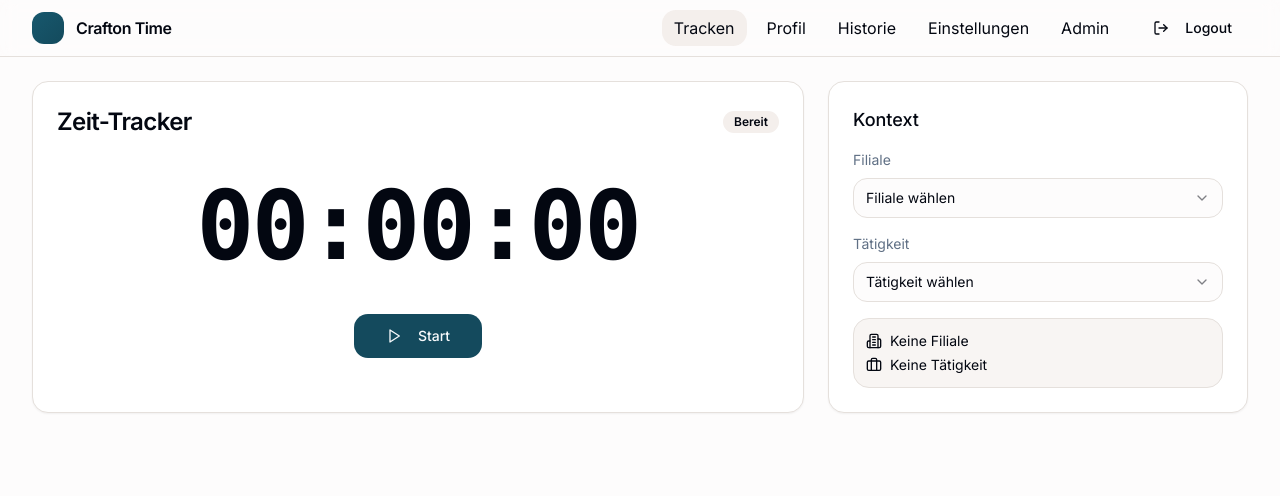
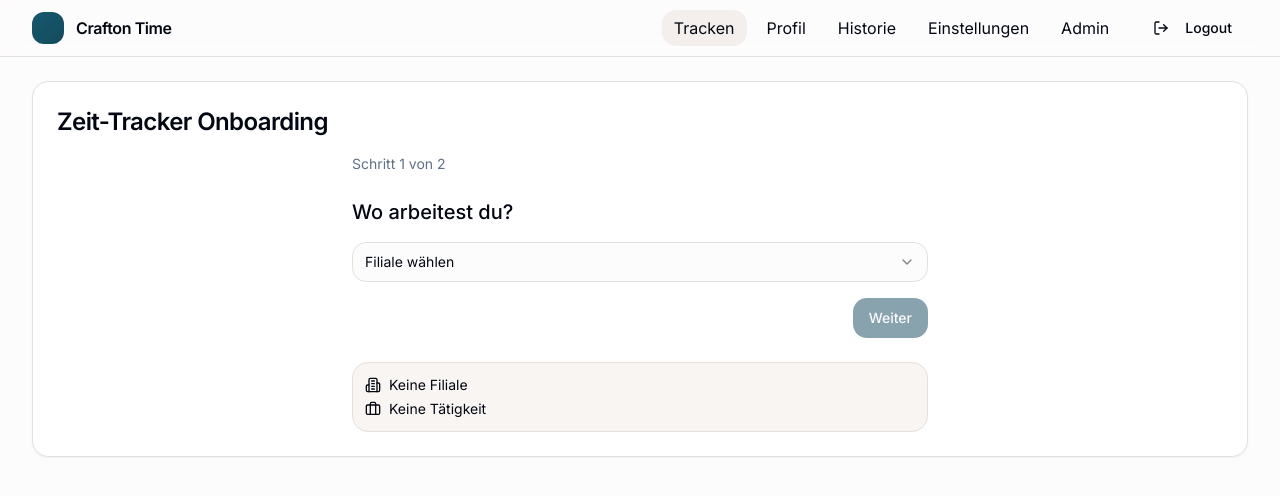
Before and after one commit to Crftn251/craftonzeiterfassung, a React (Vite) app: page / in a window 1280 px wide. Shown: the top 496 px of the page. Built offline with nearby package versions, Linux system fonts and the light colour scheme.

Commit message:
Implement onboarding flow
Create an onboarding process for new users after login. This flow will guide users through selecting their branch and then their activity before reaching the main tracker screen.

```diff
--- a/src/pages/Track.tsx
+++ b/src/pages/Track.tsx
@@ -5,6 +5,7 @@ import { Select, SelectContent, SelectItem, SelectTrigger, SelectValue } from "@
 import { AlertDialog, AlertDialogAction, AlertDialogCancel, AlertDialogContent, AlertDialogDescription, AlertDialogFooter, AlertDialogHeader, AlertDialogTitle, AlertDialogTrigger } from "@/components/ui/alert-dialog";
 import { toast } from "@/hooks/use-toast";
 import { Pause, Play, Square, RefreshCw, Building2, Briefcase, WifiOff } from "lucide-react";
+import OnboardingWizard from "./track/OnboardingWizard";
 
 const BRANCHES = ["SPZ", "J&C", "TAL", "BÜRO", "SPW", "SPR"] as const;
 const ACTIVITIES = ["Ordnung", "Verkauf", "Social Media", "OLS", "Ordern", "Meeting"] as const;
@@ -130,6 +131,8 @@ export default function Track() {
       ? { label: 'Pausiert', variant: 'secondary' }
       : { label: 'Läuft', variant: 'default' };
 
+  const showWizard = (!branch || !activity) && !session;
+
   return (
     <section className="grid gap-6 md:grid-cols-2 lg:grid-cols-[1fr,420px]">
       {offline && (
@@ -138,6 +141,22 @@ export default function Track() {
         </div>
       )}
 
+      {showWizard ? (
+        <article className="md:col-span-2 rounded-2xl border bg-card p-6 shadow-sm">
+          <header className="mb-4">
+            <h1 className="text-2xl font-semibold tracking-tight">Zeit-Tracker Onboarding</h1>
+          </header>
+          <OnboardingWizard
+            branches={BRANCHES as unknown as readonly string[]}
+            activities={ACTIVITIES as unknown as readonly string[]}
+            branch={branch}
+            activity={activity}
+            onChangeBranch={setBranch}
+            onChangeActivity={setActivity}
+          />
+        </article>
+      ) : (
+        <>
           <article className="rounded-2xl border bg-card p-6 shadow-sm">
             <header className="mb-4 flex items-center justify-between">
               <h1 className="text-2xl font-semibold tracking-tight">Zeit-Tracker</h1>
@@ -215,6 +234,8 @@ export default function Track() {
               </div>
             </div>
           </aside>
+        </>
+      )}
     </section>
   );
 }
--- /dev/null
+++ b/src/pages/track/OnboardingWizard.tsx
@@ -0,0 +1,93 @@
+import { useEffect, useState } from "react";
+import { Select, SelectContent, SelectItem, SelectTrigger, SelectValue } from "@/components/ui/select";
+import { Button } from "@/components/ui/button";
+import { Building2, Briefcase } from "lucide-react";
+
+type OnboardingWizardProps = {
+  branches: readonly string[];
+  activities: readonly string[];
+  branch: string;
+  activity: string;
+  onChangeBranch: (value: string) => void;
+  onChangeActivity: (value: string) => void;
+};
+
+export default function OnboardingWizard({
+  branches,
+  activities,
+  branch,
+  activity,
+  onChangeBranch,
+  onChangeActivity,
+}: OnboardingWizardProps) {
+  const [step, setStep] = useState<1 | 2>(1);
+
+  useEffect(() => {
+    if (branch && !activity) setStep(2);
+    else setStep(1);
+  }, [branch, activity]);
+
+  return (
+    <div className="mx-auto max-w-xl">
+      <div className="mb-6 text-sm text-muted-foreground">Schritt {step} von 2</div>
+
+      {step === 1 && (
+        <div className="grid gap-4">
+          <h2 className="text-xl font-medium">Wo arbeitest du?</h2>
+          <Select value={branch} onValueChange={onChangeBranch}>
+            <SelectTrigger>
+              <SelectValue placeholder="Filiale wählen" />
+            </SelectTrigger>
+            <SelectContent>
+              {branches.map((b) => (
+                <SelectItem key={b} value={b}>
+                  {b}
+                </SelectItem>
+              ))}
+            </SelectContent>
+          </Select>
+          <div className="flex justify-end">
+            <Button onClick={() => setStep(2)} disabled={!branch}>
+              Weiter
+            </Button>
+          </div>
+        </div>
+      )}
+
+      {step === 2 && (
+        <div className="grid gap-4">
+          <h2 className="text-xl font-medium">Was machst du?</h2>
+          <Select value={activity} onValueChange={onChangeActivity}>
+            <SelectTrigger>
+              <SelectValue placeholder="Tätigkeit wählen" />
+            </SelectTrigger>
+            <SelectContent>
+              {activities.map((a) => (
+                <SelectItem key={a} value={a}>
+                  {a}
+                </SelectItem>
+              ))}
+            </SelectContent>
+          </Select>
+          <div className="flex items-center justify-between">
+            <Button variant="secondary" onClick={() => setStep(1)}>
+              Zurück
+            </Button>
+            <Button onClick={() => {}} disabled={!activity}>
+              Fertig
+            </Button>
+          </div>
+        </div>
+      )}
+
+      <div className="mt-6 rounded-lg border p-3 text-sm bg-secondary/60">
+        <div className="flex items-center gap-2">
+          <Building2 className="h-4 w-4" /> <span>{branch || "Keine Filiale"}</span>
+        </div>
+        <div className="mt-1 flex items-center gap-2">
+          <Briefcase className="h-4 w-4" /> <span>{activity || "Keine Tätigkeit"}</span>
+        </div>
+      </div>
+    </div>
+  );
+}
```
Lines whose indentation alone changed are shown as unchanged.
